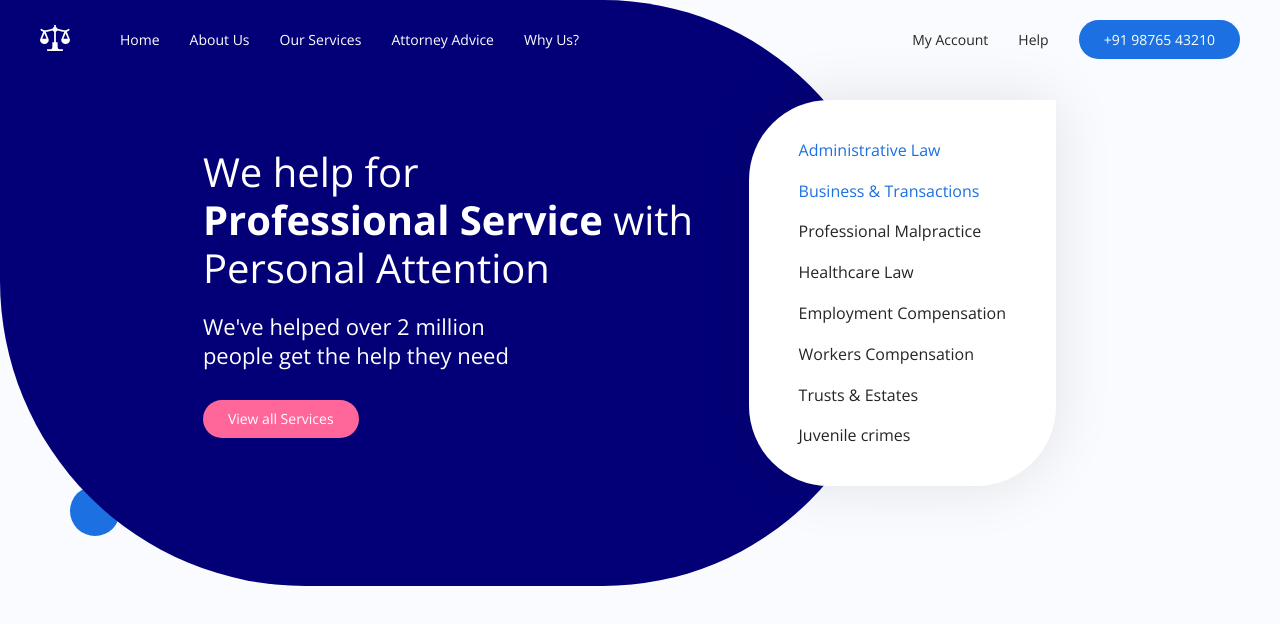
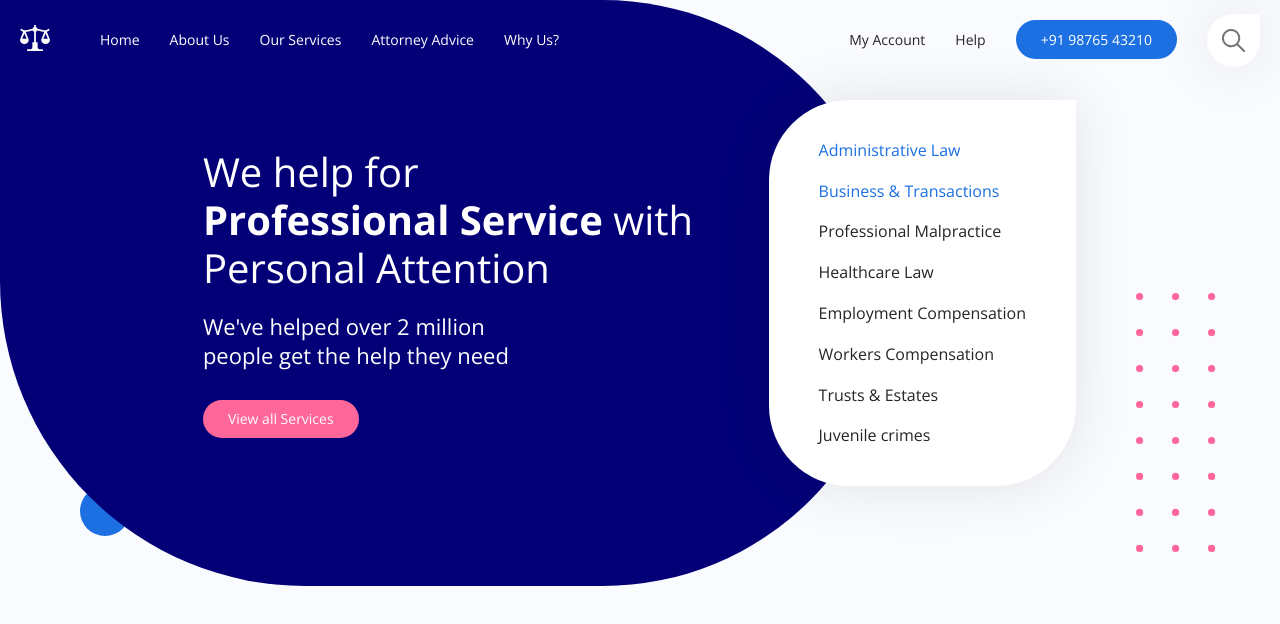
Before and after one commit to kouayip/webflix, a plain HTML site: page index.htm in a window 1280 px wide. Drawn offline with nearby package versions, Linux system fonts and the light colour scheme.

Commit message:
design sectin hero banner

```diff
--- a/index.htm
+++ b/index.htm
@@ -16,7 +16,7 @@
       <a href="#">
         <img class="logo-brand" src="./assets/images/logo.svg" alt="" />
       </a>
-      <nav class="nav mg-lt-2 flex space-btw flex-1">
+      <nav class="nav mg-lt-2 flex space-btw flex-1 align-ctr">
         <ul class="nav-list flex c-white">
           <li class="nav-item">
             <a href="#" class="nav-link">Home</a>
@@ -34,7 +34,7 @@
             <a href="#" class="nav-link">Why Us?</a>
           </li>
         </ul>
-        <ul class="nav-list flex">
+        <ul class="nav-list flex align-ctr">
           <li class="nav-item">
             <a href="#" class="nav-link">My Account</a>
           </li>
@@ -43,6 +43,11 @@
           </li>
           <li class="nav-item">
             <a href="#" class="nav-link btn btn-primary">+91 98765 43210</a>
+          </li>
+          <li class="nav-item">
+            <button class="nav-link btn btn-search flex">
+              <img src="./assets/images/search.svg" alt="">
+            </button>
           </li>
         </ul>
       </nav>
@@ -68,7 +73,7 @@
             </ul>
           </div>
         </div>
-        <!-- <div class=""></div> -->
+
       </section>
     </main>
     <footer></footer>
--- a/scss/_base.scss
+++ b/scss/_base.scss
@@ -32,3 +32,18 @@
   text-decoration: none;
   color: inherit;
 }
+
+img {
+  max-width: 100%;
+  max-height: 100%;
+}
+
+button,
+input {
+  outline: none;
+  border: 0;
+}
+
+button {
+  cursor: pointer;
+}
--- a/scss/_classes.scss
+++ b/scss/_classes.scss
@@ -1,12 +1,11 @@
 .container {
-  padding: 0 4rem;
+  padding: 0 2rem;
   max-width: 1640px;
   margin: auto;
 }
 
 .btn {
   padding: 1rem 2.5rem;
-  border-radius: 4px;
   border-radius: 2.2rem;
   &-primary {
     background-color: var(--primary);
@@ -16,6 +15,21 @@
   &-pink {
     background-color: var(--pink);
     color: var(--white);
+  }
+
+  &-pink {
+    background-color: var(--pink);
+    color: var(--white);
+  }
+
+  &-search {
+    padding: 1.5rem;
+    border-radius: 4px;
+    background-color: var(--white);
+    box-shadow: var(--box-shadow);
+    border-top-left-radius: 30px;
+    border-bottom-right-radius: 30px;
+    border-bottom-left-radius: 30px;
   }
 }
 
--- a/scss/_style.scss
+++ b/scss/_style.scss
@@ -42,7 +42,7 @@
     border-radius: 50%;
     position: absolute;
     bottom: 50px;
-    left: 70px;
+    left: 80px;
   }
 
   .banner {
@@ -53,14 +53,31 @@
       right: -20rem;
       background: var(--white);
       padding: 3rem 4rem;
-      box-shadow: 0 0 60px rgba(0, 0, 0, 0.1);
+      box-shadow: var(--box-shadow);
       border-top-left-radius: 80px;
       border-bottom-right-radius: 80px;
       border-bottom-left-radius: 80px;
+
+      &::after {
+        content: "";
+        display: inline-block;
+        width: 100px;
+        height: 100%;
+        background: url("../assets/images/banner-shapes.svg");
+        background-repeat: no-repeat;
+        position: absolute;
+        top: 50%;
+        right: -160px;
+      }
     }
 
     &-desc {
       font-size: 2.2rem;
     }
+
+    &-shapes {
+      position: absolute;
+      right: 0;
+    }
   }
 }
--- a/scss/_vars.scss
+++ b/scss/_vars.scss
@@ -8,4 +8,6 @@
   --pink: #ff6699;
   --background-banner: #030077;
   --background: #fafbfe;
+
+  --box-shadow: 0 0 60px rgba(0, 0, 0, 0.1);
 }
```
Also changed, not shown: assets/images/banner-shapes.svg (added), assets/images/search.svg (added), css/style.css, 2 other files.
